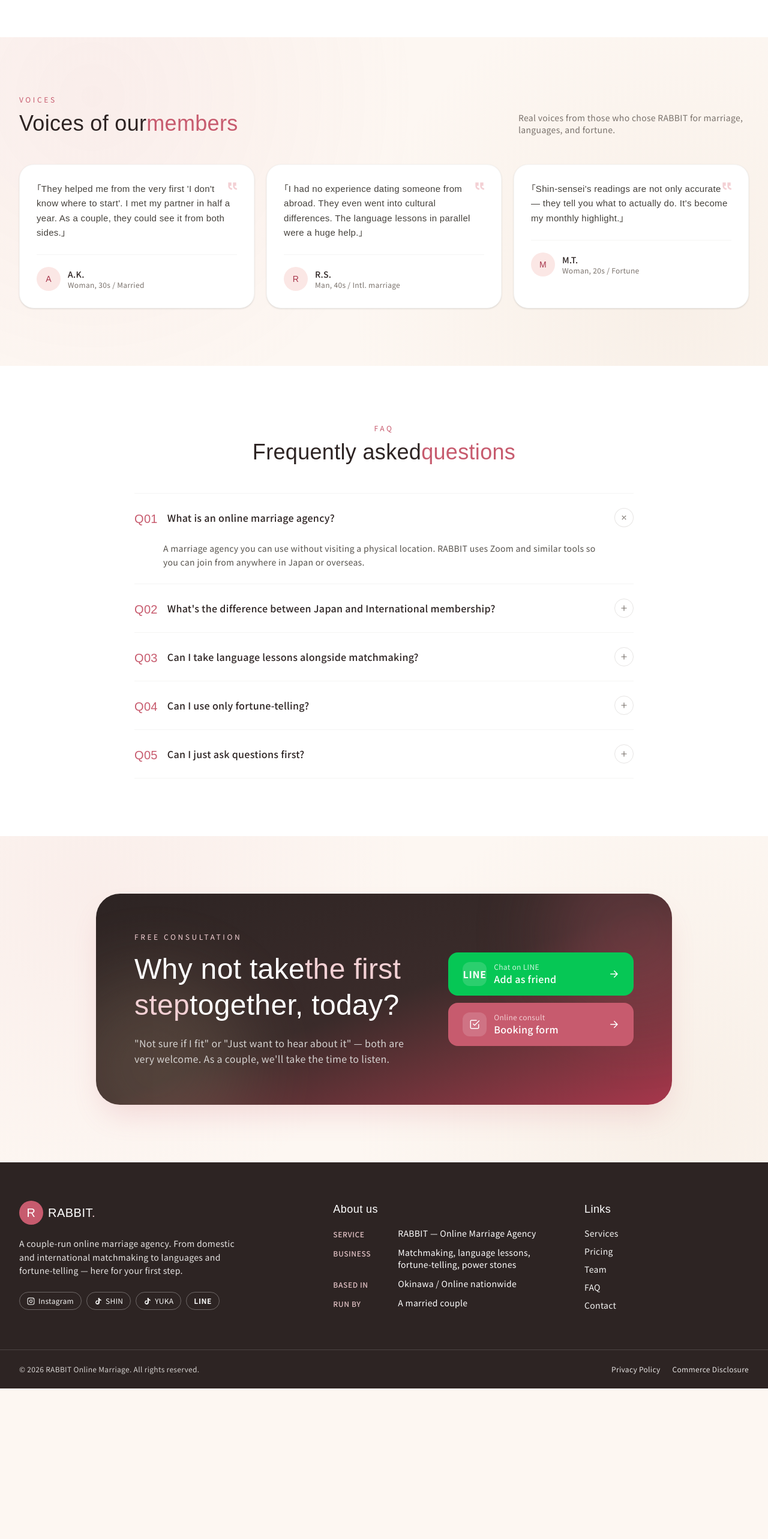
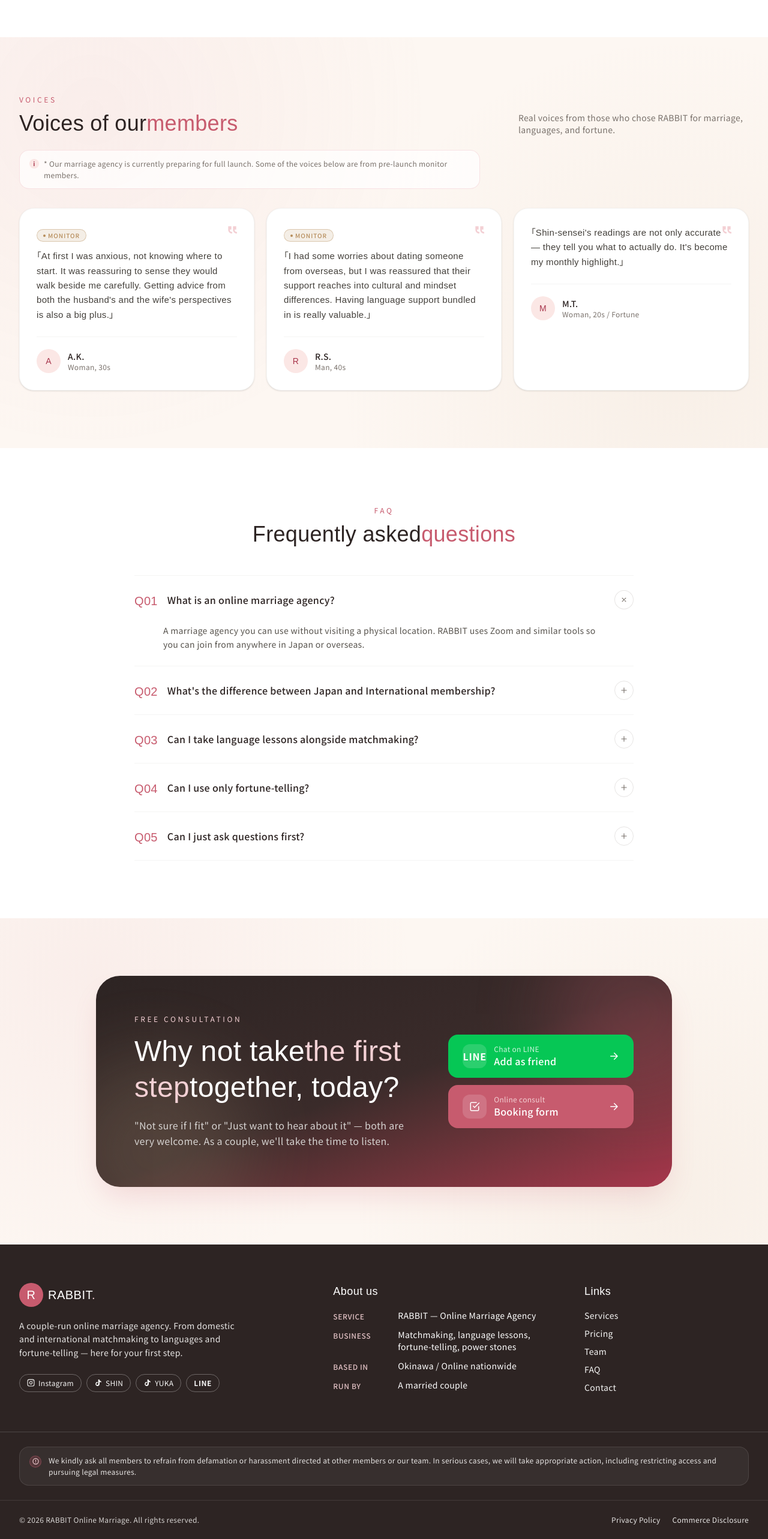
Before and after one commit to bing-deng/rabbiton, a Next.js app: page / in a window 1280 px wide. Shown: the part 4152-6718 px from the top of the page at 60% size. Before the commit the page ends 6467 px from the top, so only its background shows below. Built offline with nearby package versions, Linux system fonts and the light colour scheme.

Commit message:
feat: rabbit wedding

```diff
--- a/next.config.ts
+++ b/next.config.ts
@@ -2,6 +2,11 @@ import type { NextConfig } from "next";
 import path from "node:path";
 
 const nextConfig: NextConfig = {
+  output: "export",
+  images: {
+    unoptimized: true,
+  },
+  trailingSlash: true,
   turbopack: {
     root: path.resolve(__dirname),
   },
--- a/package.json
+++ b/package.json
@@ -6,7 +6,8 @@
     "dev": "next dev",
     "build": "next build",
     "start": "next start",
-    "lint": "eslint"
+    "lint": "eslint",
+    "deploy": "npm run build && npx wrangler pages deploy out --project-name=rabbiton --branch=main --commit-dirty=true"
   },
   "dependencies": {
     "next": "16.2.4",
--- a/src/components/Footer.tsx
+++ b/src/components/Footer.tsx
@@ -109,6 +109,21 @@ export default function Footer() {
       </div>
 
       <div className="border-t border-white/15">
+        <div className="max-w-7xl mx-auto px-5 sm:px-8 py-6">
+          <div className="flex items-start gap-3 text-xs leading-relaxed text-stone-200 bg-white/5 border border-white/10 rounded-2xl px-4 py-3">
+            <span className="mt-0.5 flex-shrink-0 w-5 h-5 rounded-full bg-rose-primary/20 border border-rose-primary/40 grid place-items-center text-rose-soft">
+              <svg width="11" height="11" viewBox="0 0 24 24" fill="none" stroke="currentColor" strokeWidth="2.5" strokeLinecap="round" strokeLinejoin="round">
+                <circle cx="12" cy="12" r="10" />
+                <line x1="12" y1="8" x2="12" y2="12" />
+                <line x1="12" y1="16" x2="12.01" y2="16" />
+              </svg>
+            </span>
+            <p>{f.conduct}</p>
+          </div>
+        </div>
+      </div>
+
+      <div className="border-t border-white/10">
         <div className="max-w-7xl mx-auto px-5 sm:px-8 py-6 flex flex-wrap items-center justify-between gap-3 text-xs text-stone-300">
           <p>{f.rights.replace("{{year}}", String(year))}</p>
           <div className="flex gap-5">
--- a/src/components/Testimonials.tsx
+++ b/src/components/Testimonials.tsx
@@ -19,7 +19,14 @@ export default function Testimonials() {
           <p className="text-sm text-stone-500 max-w-sm">{v.lead}</p>
         </div>
 
-        <div className="mt-12 grid md:grid-cols-3 gap-5">
+        <p className="mt-6 inline-flex items-start gap-2 text-xs leading-relaxed text-stone-500 bg-white/70 border border-rose-soft/60 rounded-2xl px-4 py-3 max-w-3xl">
+          <span className="mt-0.5 w-4 h-4 rounded-full bg-rose-blush text-rose-deep grid place-items-center text-[10px] font-bold flex-shrink-0">
+            i
+          </span>
+          <span>{v.monitorNote}</span>
+        </p>
+
+        <div className="mt-8 grid md:grid-cols-3 gap-5">
           {v.items.map((item) => (
             <figure
               key={item.name}
@@ -34,6 +41,14 @@ export default function Testimonials() {
               >
                 <path d="M7 7h4v4H9c0 2 1 3 3 3v2c-3 0-5-2-5-5V7zm6 0h4v4h-2c0 2 1 3 3 3v2c-3 0-5-2-5-5V7z" />
               </svg>
+
+              {item.monitor && (
+                <span className="inline-flex items-center gap-1 mb-3 px-2.5 py-0.5 rounded-full bg-gold/15 border border-gold/40 text-[10px] tracking-widest text-gold uppercase font-medium">
+                  <span className="w-1 h-1 rounded-full bg-gold" />
+                  {v.monitorTag}
+                </span>
+              )}
+
               <blockquote className="font-serif text-stone-700 leading-relaxed text-[15px]">
                 「{item.body}」
               </blockquote>
--- a/src/i18n/dictionaries.ts
+++ b/src/i18n/dictionaries.ts
@@ -85,7 +85,9 @@ export type Dictionary = {
     titleA: string;
     titleAccent: string;
     lead: string;
-    items: { name: string; meta: string; body: string }[];
+    monitorNote: string;
+    monitorTag: string;
+    items: { name: string; meta: string; body: string; monitor?: boolean }[];
   };
   faq: {
     eyebrow: string;
@@ -108,6 +110,7 @@ export type Dictionary = {
     guideHeading: string;
     info: { label: string; value: string }[];
     links: { key: string; label: string }[];
+    conduct: string;
     rights: string;
     privacy: string;
     tos: string;
@@ -287,18 +290,23 @@ const ja: Dictionary = {
     titleAccent: "声",
     lead:
       "結婚・語学・占い——RABBITをご利用いただいた方々の、ありのままの声をご紹介します。",
+    monitorNote:
+      "※ 結婚相談所は現在、本格始動に向けて準備中です。下記の一部は「サービス開始前のモニター様の声」としていただいたご感想です。",
+    monitorTag: "モニター様",
     items: [
       {
         name: "A.K. さん",
-        meta: "30代女性 / 結婚成婚",
+        meta: "30代女性",
+        monitor: true,
         body:
-          "「何から始めればいいのか」の段階から親身に相談に乗っていただき、半年で大切な方に出会えました。夫婦で運営されているので、男女どちらの視点からも安心して話せました。",
+          "最初は何から始めればいいか分からず不安でしたが、丁寧に寄り添ってもらえそうで安心しました。男女両方の視点からアドバイスがもらえるのも魅力的です。",
       },
       {
         name: "R.S. さん",
-        meta: "40代男性 / 国際結婚",
+        meta: "40代男性",
+        monitor: true,
         body:
-          "海外の方とのお付き合いは初めてで不安でしたが、文化の違いまで踏み込んでアドバイスしてくれたのが心強かったです。語学レッスンも併走できて一石二鳥でした。",
+          "海外の方とのお付き合いに不安がありましたが、文化や考え方の違いまでサポートしてもらえる点に安心感を感じました。語学面も含めてサポートしてもらえるのがありがたいです。",
       },
       {
         name: "M.T. さん",
@@ -348,6 +356,8 @@ const ja: Dictionary = {
       { key: "faq", label: "よくある質問" },
       { key: "contact", label: "お問い合わせ" },
     ],
+    conduct:
+      "当サービスでは、他のお客様や運営に対する誹謗中傷・迷惑行為はご遠慮いただいております。悪質な場合には、利用制限や法的対応を含め適切に対処いたします。",
     rights: "© {{year}} RABBIT Online Marriage. All rights reserved.",
     privacy: "プライバシーポリシー",
     tos: "特定商取引法に基づく表記",
@@ -526,10 +536,29 @@ const en: Dictionary = {
     titleA: "Voices of our",
     titleAccent: "members",
     lead: "Real voices from those who chose RABBIT for marriage, languages, and fortune.",
+    monitorNote:
+      "* Our marriage agency is currently preparing for full launch. Some of the voices below are from pre-launch monitor members.",
+    monitorTag: "Monitor",
     items: [
-      { name: "A.K.", meta: "Woman, 30s / Married", body: "They helped me from the very first 'I don't know where to start'. I met my partner in half a year. As a couple, they could see it from both sides." },
-      { name: "R.S.", meta: "Man, 40s / Intl. marriage", body: "I had no experience dating someone from abroad. They even went into cultural differences. The language lessons in parallel were a huge help." },
-      { name: "M.T.", meta: "Woman, 20s / Fortune", body: "Shin-sensei's readings are not only accurate — they tell you what to actually do. It's become my monthly highlight." },
+      {
+        name: "A.K.",
+        meta: "Woman, 30s",
+        monitor: true,
+        body:
+          "At first I was anxious, not knowing where to start. It was reassuring to sense they would walk beside me carefully. Getting advice from both the husband's and the wife's perspectives is also a big plus.",
+      },
+      {
+        name: "R.S.",
+        meta: "Man, 40s",
+        monitor: true,
+        body:
+          "I had some worries about dating someone from overseas, but I was reassured that their support reaches into cultural and mindset differences. Having language support bundled in is really valuable.",
+      },
+      {
+        name: "M.T.",
+        meta: "Woman, 20s / Fortune",
+        body: "Shin-sensei's readings are not only accurate — they tell you what to actually do. It's become my monthly highlight.",
+      },
     ],
   },
   faq: {
@@ -572,6 +601,8 @@ const en: Dictionary = {
       { key: "faq", label: "FAQ" },
       { key: "contact", label: "Contact" },
     ],
+    conduct:
+      "We kindly ask all members to refrain from defamation or harassment directed at other members or our team. In serious cases, we will take appropriate action, including restricting access and pursuing legal measures.",
     rights: "© {{year}} RABBIT Online Marriage. All rights reserved.",
     privacy: "Privacy Policy",
     tos: "Commerce Disclosure",
@@ -740,10 +771,29 @@ const zh: Dictionary = {
     titleA: "来自",
     titleAccent: "会员的声音",
     lead: "选择了 RABBIT 的会员们，如实分享他们的故事。",
+    monitorNote:
+      "※ 本婚姻介绍所目前正在为正式启动做准备。以下部分内容为「服务正式启动前」试用会员分享的使用体验。",
+    monitorTag: "试用会员",
     items: [
-      { name: "A.K. 女士", meta: "30多岁 / 已成婚", body: "从「不知从何开始」的阶段就贴心指导，半年内就遇见了重要的人。由夫妻经营，我可以从男女两种视角安心交流。" },
-      { name: "R.S. 先生", meta: "40多岁 / 国际婚姻", body: "第一次与外国朋友交往，很不安。他们甚至深入解释了文化差异，非常靠谱。能同时上语言课是意外之喜。" },
-      { name: "M.T. 女士", meta: "20多岁 / 占卜", body: "Shin 老师的占卜不只是「准」，更会告诉我具体要怎么做。成为我每个月最期待的事。" },
+      {
+        name: "A.K. 女士",
+        meta: "30多岁",
+        monitor: true,
+        body:
+          "一开始完全不知道该从哪里开始，有些不安；但能感受到他们会细心陪伴，让人放心。能同时听到男女双方视角的建议，对我来说也是很大的加分。",
+      },
+      {
+        name: "R.S. 先生",
+        meta: "40多岁",
+        monitor: true,
+        body:
+          "原本对与外国人交往感到不安，但知道他们连文化与思维方式的差异都会提供支援，就觉得安心很多。加上能同时得到语言方面的支持，真的很难得。",
+      },
+      {
+        name: "M.T. 女士",
+        meta: "20多岁 / 占卜",
+        body: "Shin 老师的占卜不只是「准」，更会告诉我具体要怎么做。成为我每个月最期待的事。",
+      },
     ],
   },
   faq: {
@@ -785,6 +835,8 @@ const zh: Dictionary = {
       { key: "faq", label: "常见问题" },
       { key: "contact", label: "联系我们" },
     ],
+    conduct:
+      "本服务恕不接受对其他会员及运营团队的诽谤中伤或骚扰等迷惑行为。情节严重者，我们将采取包括限制使用、法律追究在内的适当措施。",
     rights: "© {{year}} RABBIT Online Marriage. All rights reserved.",
     privacy: "隐私政策",
     tos: "商业交易条款",
```
Also changed, not shown: .claude/settings.local.json.
